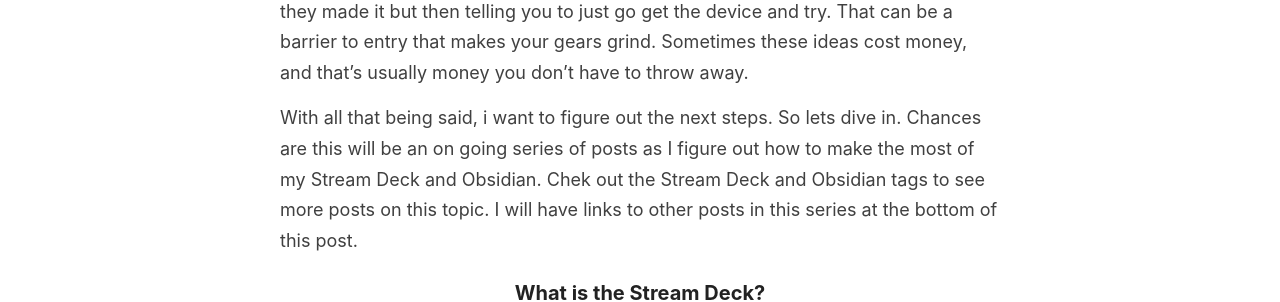
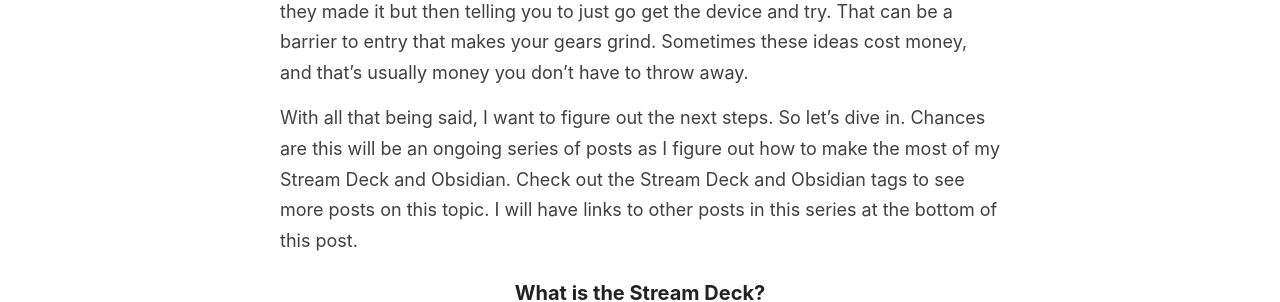
Before and after one commit to zavalalabs/zavalalabs.github.io, a Jekyll site: the page built from _posts/2024-05-15-Obsidian-Stream-Deck.md, in a window 1280 px wide. Shown: the part 595-897 px from the top of the page. Built offline with Jekyll 4.4.1, drawn with Linux system fonts in a browser that asks for light colours.

```diff
--- a/_posts/2024-05-15-Obsidian-Stream-Deck.md
+++ b/_posts/2024-05-15-Obsidian-Stream-Deck.md
@@ -7,7 +7,7 @@
 
 So, if you are like me, you are always trying to find a way to up your game with your note-taking or adding automation to your workday, then you may have looked at the Elgato Stream Deck[^1] and thought yourself, "Wow, those Reddit folks sure do a lot with it." The main issue I always find with Reddit and other forums is you are only shown, "Hey, this is what I made," but there are only a few that will actually tell you how they went about doing it. Most of the time, you see folks going around saying they made it but then telling you to just go get the device and try. That can be a barrier to entry that makes your gears grind. Sometimes these ideas cost money, and that's usually money you don't have to throw away.
 
-With all that being said, i want to figure out the next steps. So lets dive in. Chances are this will be an on going series of posts as I figure out how to make the most of my Stream Deck and Obsidian. Chek out the Stream Deck and Obsidian tags to see more posts on this topic. I will have links to other posts in this series at the bottom of this post.
+With all that being said, I want to figure out the next steps. So let's dive in. Chances are this will be an ongoing series of posts as I figure out how to make the most of my Stream Deck and Obsidian. Check out the Stream Deck and Obsidian tags to see more posts on this topic. I will have links to other posts in this series at the bottom of this post.
 
 ### What is the Stream Deck?
 
```
Also changed, not shown: _posts/2024-04-27-Obsidian-A-Journey.md (+1 -1 lines).
